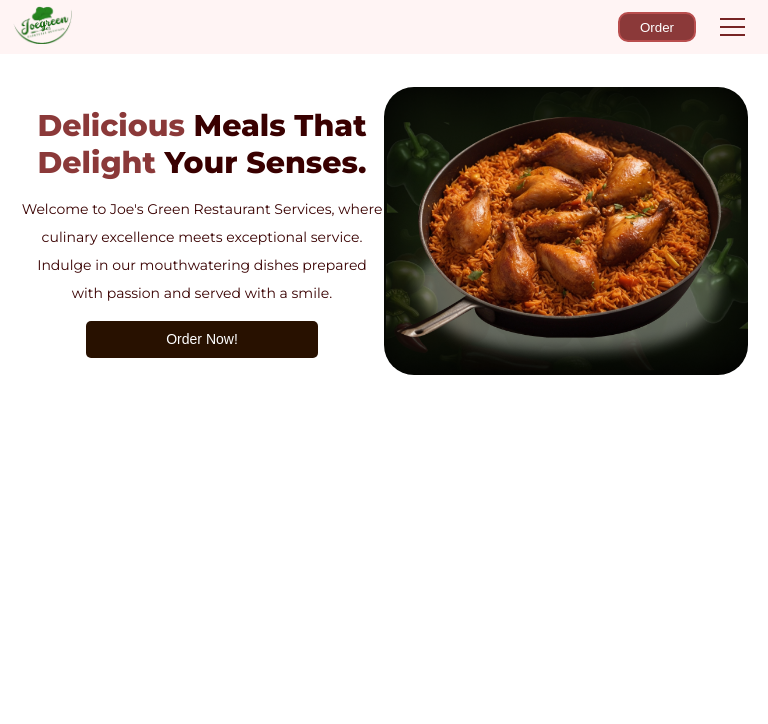
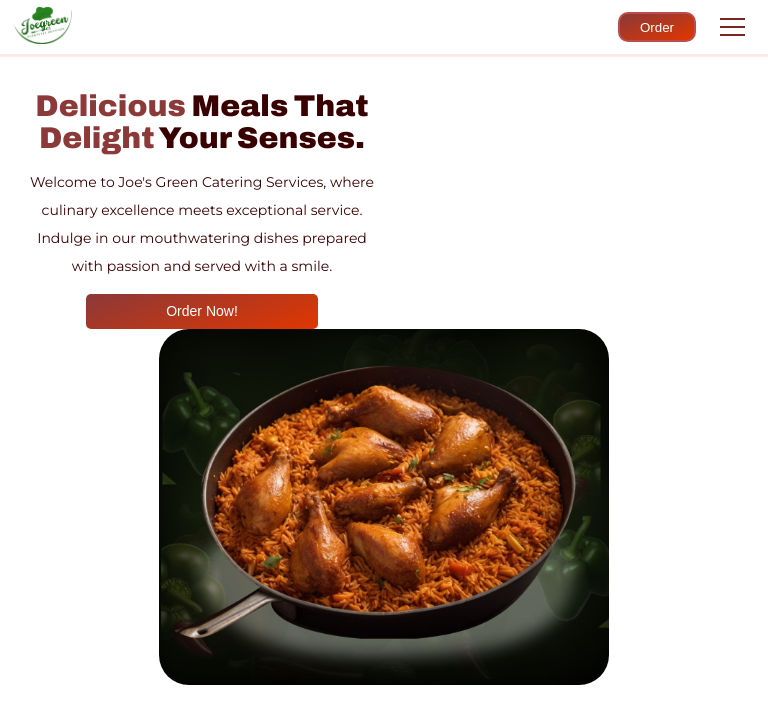
Before and after one commit to adefuyeabayomi/joesgreen, a React (Vite) app: page / in a window 768 px wide. Shown: the top 724 px of the page. Built offline with nearby package versions, Linux system fonts and the light colour scheme.

Commit message:
hero done

```diff
--- a/src/components/header/style.css
+++ b/src/components/header/style.css
@@ -4,7 +4,9 @@
 }
 .header-container {
     padding: 5px 80px 6px 80px !important;
-    background-color: #FFF4F4;
+    border: 0px solid;
+    border-bottom: 3px solid #ffe8e8;
+    background-color: #ffffff;
 }
 
 .h-nav-container{
@@ -16,7 +18,8 @@
     border-radius: 5px;
     color: white;
     background-color: #8B3939;
-    border: 2px solid #b94e4e;
+    background-image: linear-gradient(-20deg,#E13600,#8B3939);;
+    border: 0px solid #b94e4e;
 }
 
 .header-button:hover {
@@ -105,7 +108,6 @@
 
     .header-container {
         padding: 3px 0px 3px 0px !important;
-        background-color: #FFF4F4;
     }
 
     .header-button {
@@ -117,3 +119,8 @@
     }
 
 }
+
+
+/*
+    Featured Dishes
+*/
--- a/src/modify.css
+++ b/src/modify.css
@@ -2,8 +2,12 @@
 @font-face {
     font-family: 'Montserrat';
     src: url('./assets/Montserrat/Montserrat-VariableFont_wght.ttf') format('truetype');
-    font-style: normal;
   }
+  @font-face {
+      font-family: 'Archivo';
+      src: url('./assets/Archivo-VariableFont_wdth,wght.ttf') format('truetype');
+    }
+
 
   *{
     box-sizing: border-box;
@@ -20,6 +24,9 @@ body,.no-space {
 }
 .w-100 {
     width: 100%;
+}
+.font-family-archivo {
+    font-family: 'Archivo';
 }
 .font-p {
     font-size: 14px;
@@ -51,7 +58,7 @@ body,.no-space {
     font-weight: 700;
 }
 .font-black {
-    font-weight: 800;
+    font-weight: 900;
 }
 
 .c-text-main {
--- a/src/pages/home/index.tsx
+++ b/src/pages/home/index.tsx
@@ -13,20 +13,20 @@ function Home(): React.JSX.Element {
                     <div className='row flex-column flex-sm-row no-space align-items-center'>
                         <div className='col-md-6 col-12 no-space'>
                             <div className='htext-container'>
-                                <h1 className='font-black headline'><span className='headline-delish'>Delicious</span> Meals That <span className='headline-delish'>Delight</span> Your Senses.</h1>
-                                <p className='font-p'>Welcome to Joe's Green Restaurant Services, where culinary excellence meets exceptional service. Indulge in our mouthwatering dishes prepared with passion and served with a smile.</p>
+                                <h1 className='font-black headline font-family-archivo'><span className='headline-delish'>Delicious</span> Meals That <span className='headline-delish'>Delight</span> Your Senses.</h1>
+                                <p className='font-p'>Welcome to Joe's Green Catering Services, where culinary excellence meets exceptional service. Indulge in our mouthwatering dishes prepared with passion and served with a smile.</p>
                                 <div>
                                     <button className='headlinebutton font-p'>Order Now!</button>
                                 </div>
                             </div>
                         </div>
-                        <div className='col-md-6 col-12 pt-4 pt-sm-0 no-space'>
+                        <div className='himagecontainer col-md-6 col-12 pt-4 pt-md-0 no-space'>
                             <img className='hero-image' src={heroImage} />
                         </div>
                     </div>
                 </div>
             </div>
-            <div>
+            <div id='featuredDishes'>
 
             </div>
             <div>
--- a/src/pages/home/style.css
+++ b/src/pages/home/style.css
@@ -20,7 +20,9 @@
 
 .headlinebutton{
     background-color: #281100;
-    padding: 4px 80px 5px 80px;
+    background-image: linear-gradient(-20deg,#E13600,#8B3939);
+    padding: 3px 80px 4px 80px;
+    font-size: 12px;
     color: white;
     border-radius: 5px;
     border: 0px solid;
@@ -55,3 +57,17 @@
         text-align: center;
     }
 }
+@media screen and (min-width: 575px) and (max-width: 768px) {
+    .hero-image {
+        max-width: 450px;
+        margin: 0px auto;
+    }
+    .htext-container {
+        max-width: 500px;
+        margin: 0px auto !important;
+    }
+    .himagecontainer{
+        width: max-content !important;
+        margin: 0px auto !important;
+    }
+}
```
Also changed, not shown: src/assets/Archivo-VariableFont_wdth,wght.ttf (added), src/assets/BrunoAce-Regular.ttf (added).
